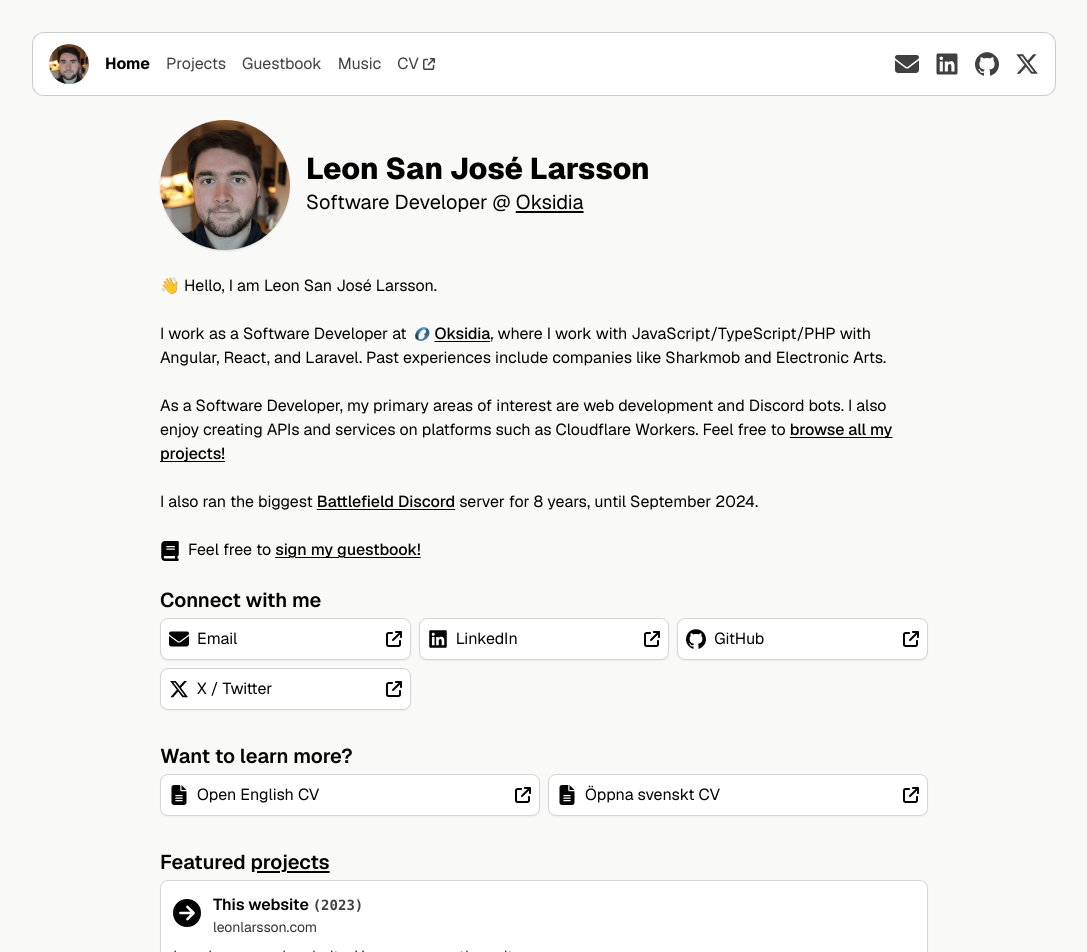
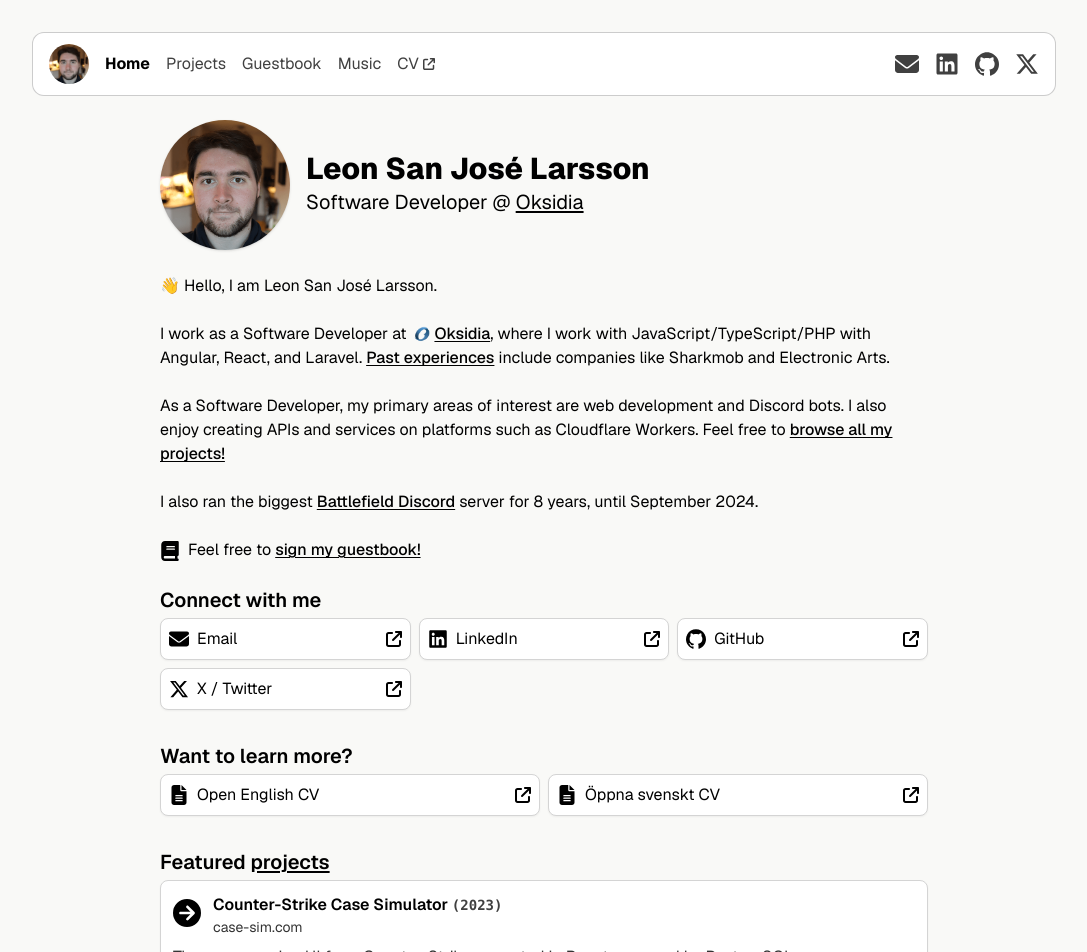
Before and after one commit to leonlarsson/leon-home, a Next.js app: page / in a window 1280 px wide. Shown: the top 952 px of the page, without its empty margins (96-1183 px from the left). Built offline with nearby package versions, Linux system fonts and the light colour scheme.

Commit message:
home: add CV link and update featured projects

```diff
--- a/app/(main)/page.tsx
+++ b/app/(main)/page.tsx
@@ -11,7 +11,7 @@ export default () => {
     <div className="mx-auto max-w-3xl pb-10 text-start">
       <div className="mb-6 flex items-center gap-4">
         <Image
-          className="h-full select-none rounded-[100px] shadow transition-all hover:rounded-l-[10px] hover:shadow-lg active:translate-x-1 max-md:w-[50px]"
+          className="h-full select-none rounded-[100px] shadow transition-all hover:rounded-[30px] hover:shadow-lg"
           src="/assets/images/avatar.png"
           alt="Leon"
           width={130}
@@ -71,8 +71,11 @@ export default () => {
             <span>Oksidia</span>
           </Link>
           , where I work with JavaScript/TypeScript/PHP with Angular, React, and
-          Laravel. Past experiences include companies like Sharkmob and
-          Electronic Arts.
+          Laravel.{" "}
+          <Link href={"/cv"} target="_blank" className="link whitespace-nowrap">
+            Past experiences
+          </Link>{" "}
+          include companies like Sharkmob and Electronic Arts.
         </div>
 
         {/* DEV */}
@@ -214,9 +217,18 @@ export default () => {
             </Link>
           </span>
           <div className="flex flex-col gap-2">
-            <ProjectCard project={projects[17]} displayTags={false} />
-            <ProjectCard project={projects[7]} displayTags={false} />
-            <ProjectCard project={projects[15]} displayTags={false} />
+            <ProjectCard
+              project={projects.find(x => x.slug === "case-sim")!}
+              displayTags={false}
+            />
+            <ProjectCard
+              project={projects.find(x => x.slug === "battlefield-stats")!}
+              displayTags={false}
+            />
+            <ProjectCard
+              project={projects.find(x => x.slug === "the-finals-leaderboard")!}
+              displayTags={false}
+            />
           </div>
         </div>
 
```
